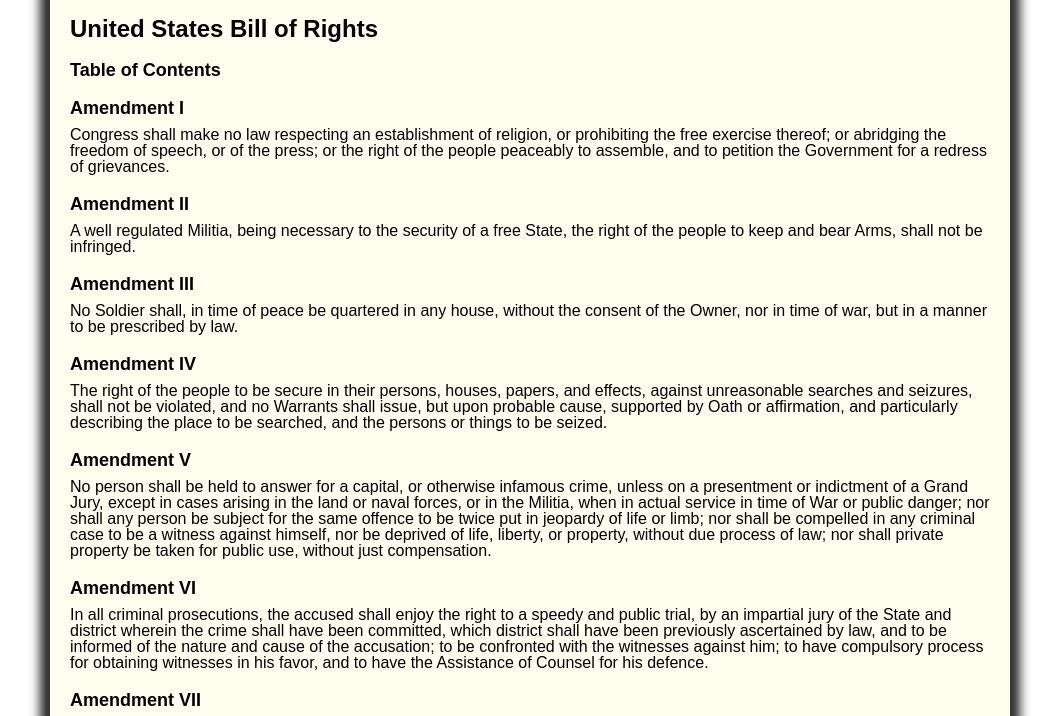
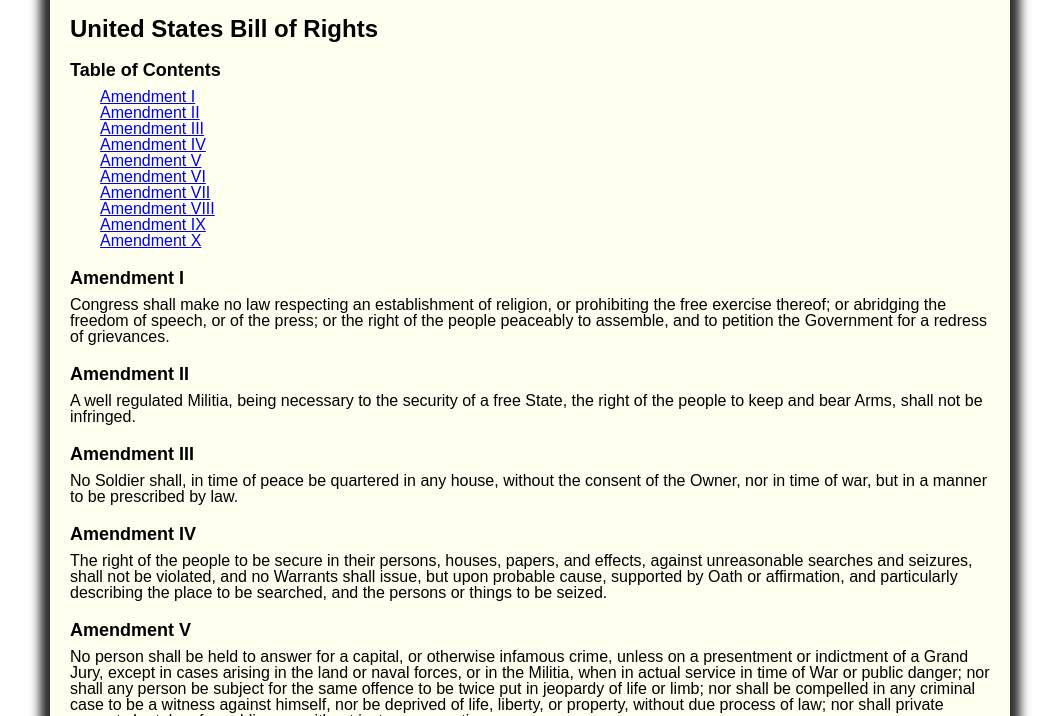
Before and after one commit to SeiThais/SeiThais.github.io, a plain HTML site: page SamuelCombsProject5-5/index.htm in a window 1280 px wide. Shown: the part 76-792 px from the top of the page, without its empty margins (110-1169 px from the left). Drawn offline with Linux system fonts and the light colour scheme.

Commit message:
Add files via upload

```diff
--- a/SamuelCombsProject5-5/index.htm
+++ b/SamuelCombsProject5-5/index.htm
@@ -54,18 +54,14 @@
    <script>
 
        function createTOC() {
-        var list = document.getElementsByTagName("ul");
+        var list = document.querySelector("ul");
         var headingText;
         var TOCEntry;
         for(var i = 1; i <= 10; i++) {
-
-        headingText = document.getElementById(i);
-
+        headingText = document.getElementById(i).innerHTML;
         TOCEntry = document.createElement("li");
-
-        TOCEntry.innerText = "<a href=#" + i + ">" + headingText + "</a>";
-
-        TOCEntry = list.lastChild;
+        list.appendChild(TOCEntry);
+        TOCEntry.innerHTML = "<a href=#" + i + ">" + headingText + "</a>";
         }
        }
 
```
